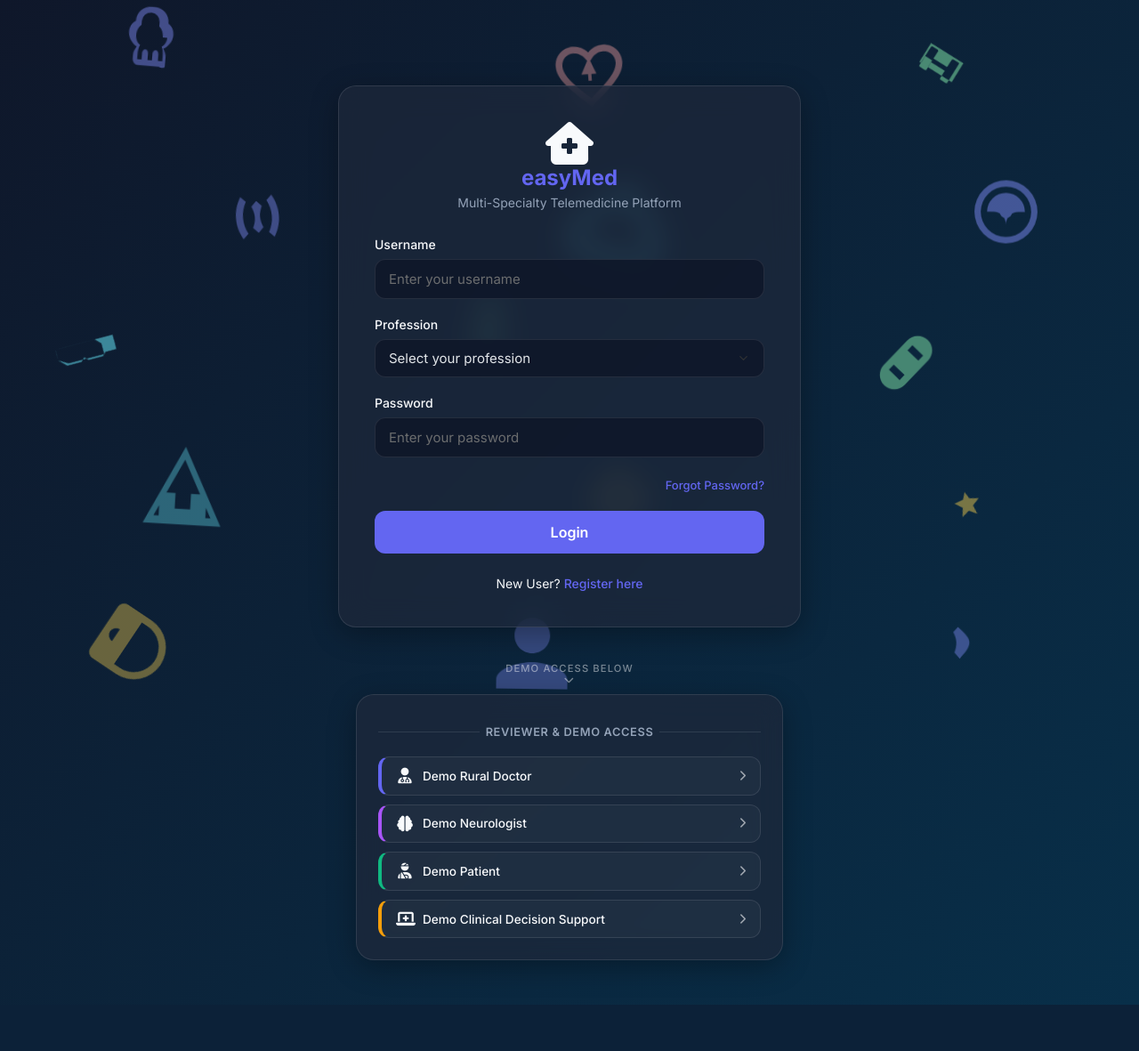
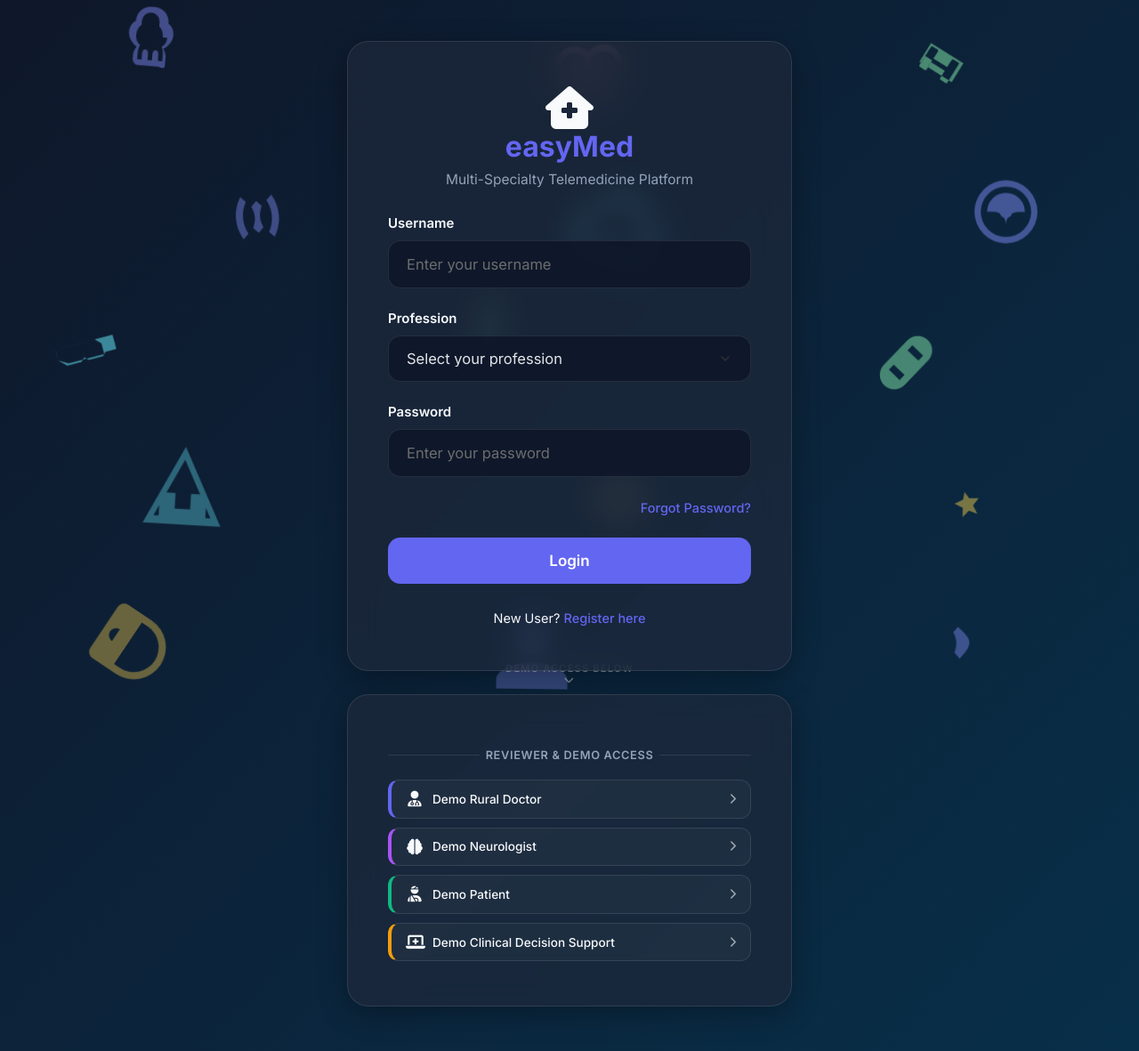
Before and after one commit to shravansinghchauhan2021/easyMed-Platform, a Flask app: page / in a window 1280 px wide. Shown: the whole page at 89% size. Before the commit the page ends 1129 px from the top, so only its background shows below. Run offline with Flask 3, Linux system fonts and the light colour scheme; some libraries are stand-ins or nearby versions.

Commit message:
style: scale up desktop font size and input/button heights on login, register, and forgot password screens

```diff
--- a/static/style.css
+++ b/static/style.css
@@ -398,3 +398,102 @@ select.form-control {
     padding: 0 15px;
     white-space: nowrap;
 }
+
+/* Desktop-specific layout improvements for authentication pages (login, register, forgot password) */
+@media (min-width: 481px) {
+    /* Scale up wrapper and card containers on web/desktop */
+    .container {
+        max-width: 540px !important;
+        padding: 30px !important;
+    }
+
+    .login-wrapper, .demo-section {
+        max-width: 540px !important;
+    }
+
+    .auth-card.glass-panel, .demo-card.glass-panel {
+        padding: 50px 45px !important;
+        border-radius: 24px !important;
+    }
+
+    /* Scale up headers and descriptions */
+    .auth-header h1 {
+        font-size: 32px !important;
+        margin-bottom: 8px !important;
+    }
+
+    .auth-header p {
+        font-size: 15.5px !important;
+    }
+
+    /* Scale up form labels, inputs, and selectors */
+    .form-group {
+        margin-bottom: 24px !important;
+    }
+
+    .form-group label {
+        font-size: 15px !important;
+        margin-bottom: 10px !important;
+        font-weight: 600 !important;
+    }
+
+    .form-control {
+        padding: 16px 20px !important;
+        font-size: 16.5px !important;
+        border-radius: 14px !important;
+        height: auto !important;
+    }
+
+    select.form-control {
+        background-position: right 20px center !important;
+        background-size: 16px !important;
+    }
+
+    /* Scale up buttons and handle secondary button alignments */
+    .btn {
+        padding: 16px 24px !important;
+        font-size: 17px !important;
+        border-radius: 14px !important;
+    }
+
+    /* Fix alignment for inline input + button (OTP section) */
+    .input-with-button {
+        display: flex !important;
+        gap: 12px !important;
+        align-items: stretch !important;
+    }
+
+    .input-with-button .form-control {
+        flex: 1 !important;
+    }
+
+    .input-with-button button.btn-secondary {
+        margin-top: 0 !important; /* Remove the 10px top margin only when aligned inline */
+        padding: 0 25px !important;
+        height: auto !important;
+        display: flex !important;
+        align-items: center !important;
+        justify-content: center !important;
+    }
+
+    /* Scale up footer and links */
+    .auth-footer {
+        margin-top: 30px !important;
+        font-size: 15px !important;
+    }
+
+    .auth-footer p, .auth-footer a, .forgot-password a {
+        font-size: 14.5px !important;
+    }
+
+    .forgot-password {
+        margin-bottom: 24px !important;
+    }
+
+    .flash {
+        padding: 14px 18px !important;
+        font-size: 14.5px !important;
+        border-radius: 12px !important;
+        margin-bottom: 20px !important;
+    }
+}
--- a/templates/login.html
+++ b/templates/login.html
@@ -37,7 +37,7 @@
         }
         .auth-card.glass-panel {
             width: 100%;
-            max-width: 520px;
+            max-width: 540px;
             padding: 40px;
             box-sizing: border-box;
         }
@@ -56,7 +56,7 @@
         }
         .demo-section {
             width: 100%;
-            max-width: 520px;
+            max-width: 540px;
             padding: 0 20px 50px 20px;
             box-sizing: border-box;
             margin-top: -20px;
```
